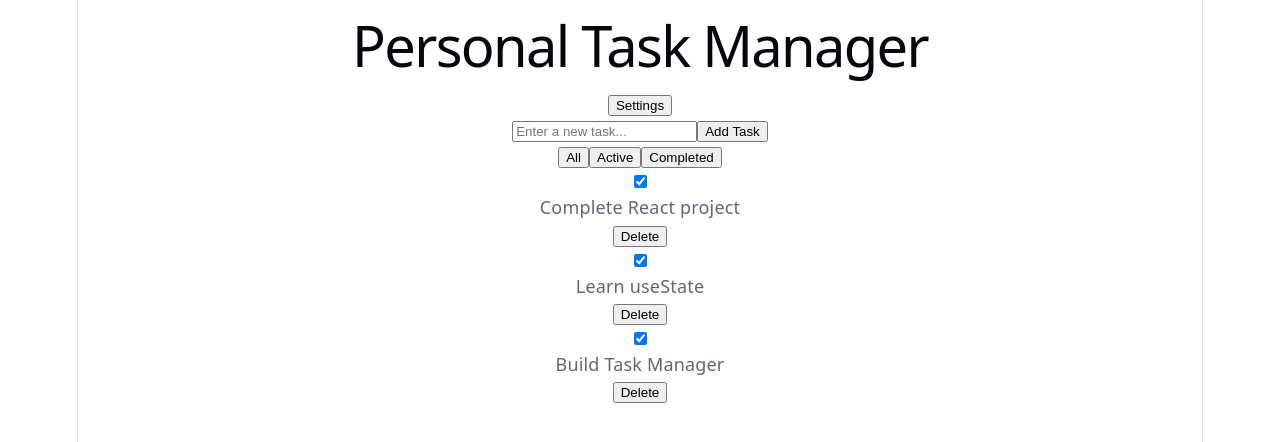
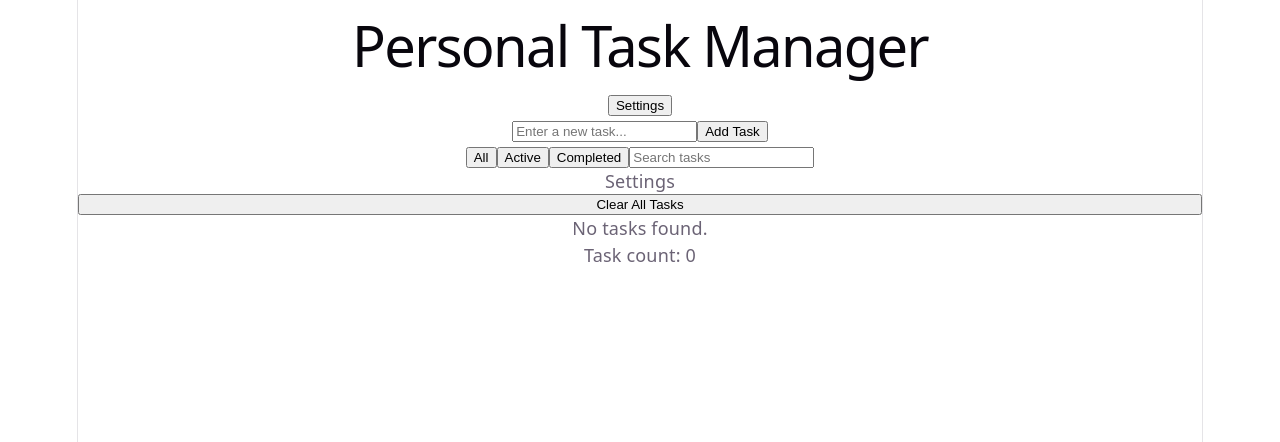
Before and after one commit to AbhishekJawalkar31/React.js-Projects, a React (Vite) app in the folder personalTaskManager/: page / in a window 1280 px wide. Shown: the top 442 px of the page. Built offline with nearby package versions, Linux system fonts and the light colour scheme.

Commit message:
Added new features

```diff
--- a/personalTaskManager/src/App.jsx
+++ b/personalTaskManager/src/App.jsx
@@ -2,31 +2,23 @@ import './App.css'
 import Header from './components/Header'
 import TaskForm from './components/TaskForm'
 import TaskList from './components/TaskList'
-import { useState } from 'react'
+import Settings from './components/Settings'
+import { useEffect, useState } from 'react'
 
 function App() {
 
-    const [tasks, setTasks] = useState([
-        {
-            id: 1,
-            text: "Complete React project",
-            completed: true
-        },
+    const [tasks, setTasks] = useState(() => {
+      const savedTasks = localStorage.getItem('tasks')
 
-        {
-            id: 2,
-            text: "Learn useState",
-            completed: true
-        },
+      return savedTasks ? JSON.parse(savedTasks) : []
+    })
 
-        {
-            id: 3,
-            text: "Build Task Manager",
-            completed: true
-        }
-    ])
+    useEffect(() => {
+      localStorage.setItem('tasks', JSON.stringify(tasks))
+    }, [tasks])
 
     const [filter, setFilter] = useState("all")
+    const [search, setSearch] = useState("")
 
     let filteredTasks = tasks
 
@@ -38,6 +30,8 @@ function App() {
       filteredTasks = tasks.filter((task) => task.completed)
     }
 
+    filteredTasks = filteredTasks.filter((task) => task.text.toLowerCase().includes(search.toLowerCase()))
+
   return (
     <>
       <Header />
@@ -47,9 +41,15 @@ function App() {
         <button onClick={() => setFilter("all")}>All</button>
         <button onClick={() => setFilter("active")}>Active</button>
         <button onClick={() => setFilter("completed")}>Completed</button>
+
+        <input type='text' placeholder='Search tasks' value={search} onChange={(event) => setSearch(event.target.value)}></input>
       </div>
 
+      <Settings setTasks={setTasks}/>
+
       <TaskList tasks={filteredTasks} setTasks={setTasks}/>
+
+      <p>Task count: {tasks.length}</p>
     </>
   )
 }
--- /dev/null
+++ b/personalTaskManager/src/components/Settings.jsx
@@ -0,0 +1,13 @@
+import React from 'react'
+
+function Settings({ setTasks }) {
+  return (
+    <>
+        <div>Settings</div>
+
+        <button onClick={() => setTasks([])}>Clear All Tasks</button>
+    </>
+  )
+}
+
+export default Settings
--- a/personalTaskManager/src/components/TaskList.jsx
+++ b/personalTaskManager/src/components/TaskList.jsx
@@ -32,8 +32,10 @@ function TaskList({tasks, setTasks}) {
 
   return (
     <>
-        {tasks.map((task) => {
-            return (
+        {tasks.length === 0 ? (
+            <p>No tasks found.</p>
+        ) : (
+            tasks.map((task) => (
                 <div key={task.id}>
                     <input type='checkbox' checked={task.completed} onChange={() => toggleTask(task.id)}/>
 
@@ -43,8 +45,8 @@ function TaskList({tasks, setTasks}) {
 
                     <button onClick={() => deleteTask(task.id)}>Delete</button>
                 </div>
-            )
-        })}
+            ))
+        )}
     </>
   )
 }
```
